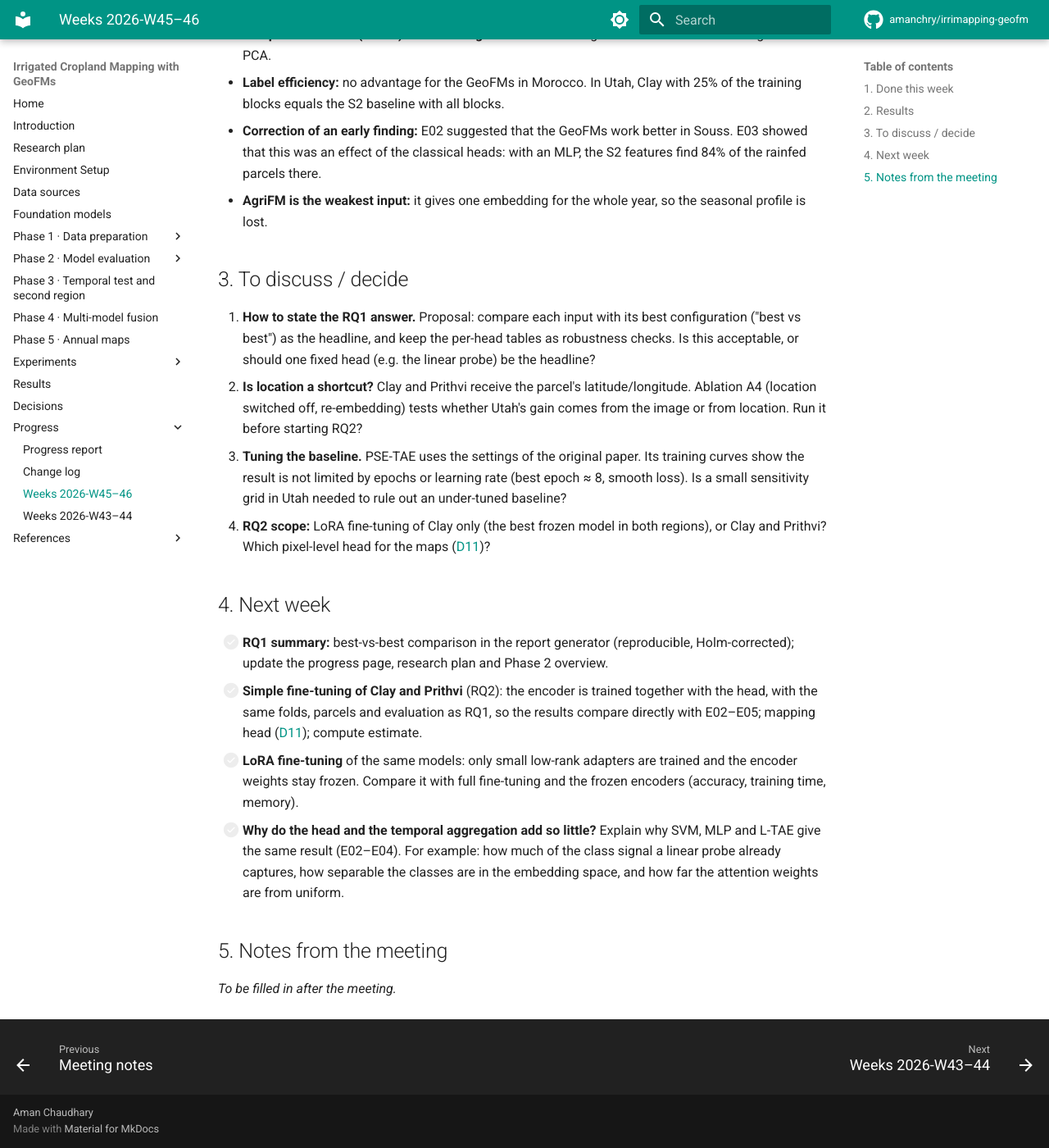
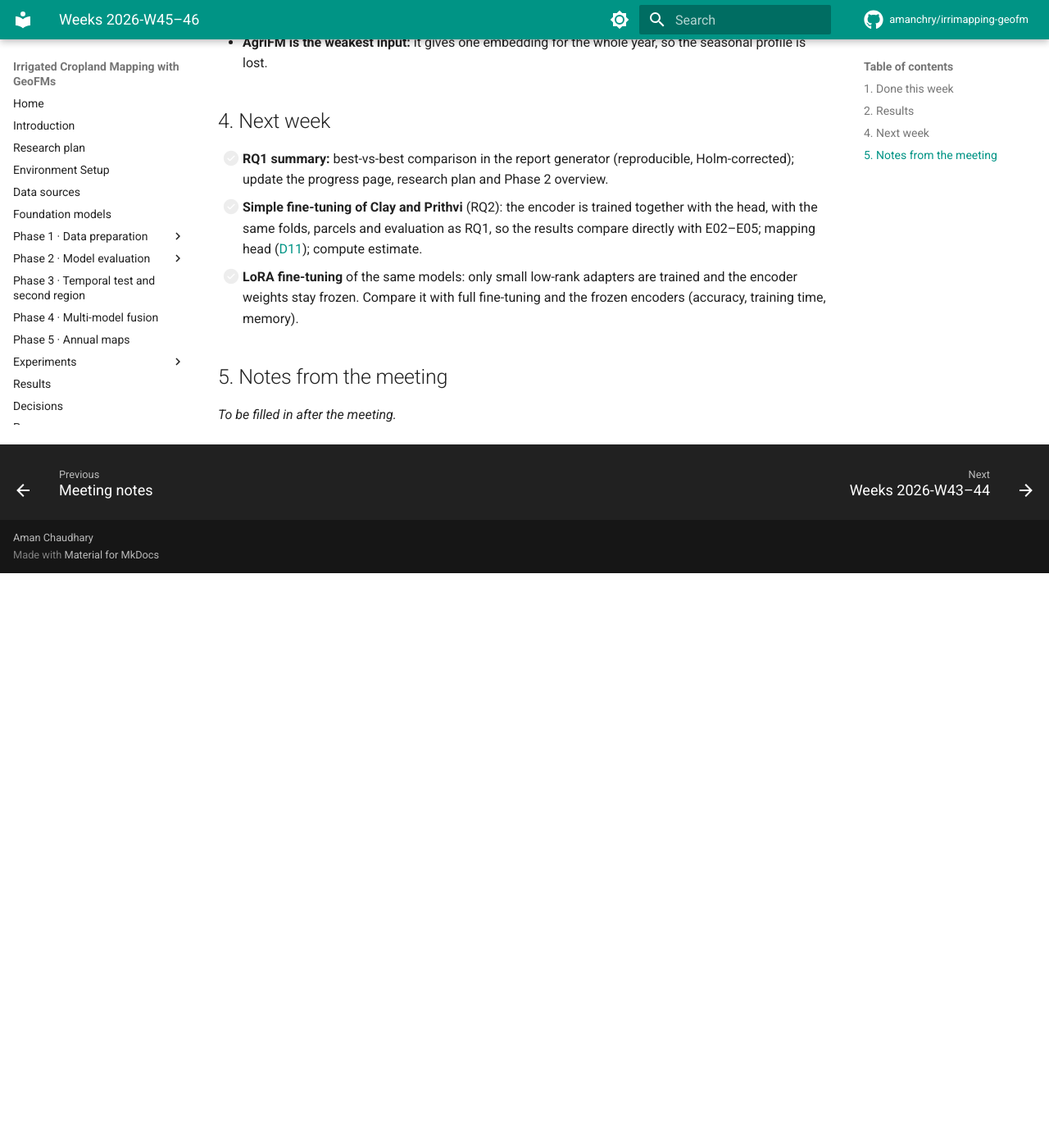
Before and after one commit to amanchry/irrimapping-geofm, an MkDocs documentation site: the page built from docs/weekly/2026-W45-46.md, in a window 1280 px wide and 1400 px high, scrolled down 2013 px. Shown: the whole window at 82% size. Built offline with MkDocs 1.6.1 and Material for MkDocs 9.7.7, drawn with Linux system fonts in a browser that asks for light colours; comment, search, counter and statistics services are not loaded; after the commit the page ends 2712 px from its top, so only the background shows below that; some of the changed text lies outside the part shown.

Commit message:
Weekly notes W45-46: shorter done list, discussion points hidden

```diff
--- a/docs/weekly/2026-W45-46.md
+++ b/docs/weekly/2026-W45-46.md
@@ -10,8 +10,6 @@
   → [Utah training data](../phase1_data/utah.md), [decision D13](../decisions.md#d13-utah-as-a-second-independent-study-area).
 - **Sentinel-2 only for every input** (foundation models and baselines), so that all inputs use the same optical
   data and both regions are treated alike → [D14](../decisions.md#d14-sentinel-2-only-for-every-input).
-- **AgriFM fixed:** it is now normalised with the region's own chip statistics, and Morocco and Utah were re-embedded
-  → [D15](../decisions.md#d15-agrifm-normalised-with-the-statistics-of-the-regions-chips).
 - **Embeddings of all four GeoFMs for both regions** (Utah on the HPC cluster).
 - **RQ1 experiment plan:** four experiments, each changing one thing. Each runs in both regions, with label efficiency
   (10/25/50% of the training blocks × 3 draws) inside every experiment
@@ -22,10 +20,7 @@
     - [E03](../experiments/E03_frozen_pca_mlp/report.md) · PCA + MLP head
     - [E04](../experiments/E04_frozen_ltae/report.md) · L-TAE temporal attention + MLP
     - [E05](../experiments/E05_psetae_scratch/report.md) · PSE-TAE trained from scratch (neural baseline)
-- **Documentation:**
-    - how each model handles time → [frozen encoders §5.2](../phase2_models/frozen_encoders.md);
-    - Data sources reorganised as a catalogue → [data sources](../data_source/index.md);
-    - download scripts for the ESA WorldCover and LGRIP30 map layers.
+
 
 ## 2. Results
 
@@ -54,7 +49,7 @@
   effect of the classical heads: with an MLP, the S2 features find 84% of the rainfed parcels there.
 - **AgriFM is the weakest input:** it gives one embedding for the whole year, so the seasonal profile is lost.
 
-## 3. To discuss / decide
+<!-- ## 3. To discuss / decide
 1. **How to state the RQ1 answer.** Proposal: compare each input with its best configuration ("best vs best") as the
    headline, and keep the per-head tables as robustness checks. Is this acceptable, or should one fixed head (e.g.
    the linear probe) be the headline?
@@ -65,7 +60,7 @@
    not limited by epochs or learning rate (best epoch ≈ 8, smooth loss). Is a small sensitivity grid in Utah needed
    to rule out an under-tuned baseline?
 4. **RQ2 scope:** LoRA fine-tuning of Clay only (the best frozen model in both regions), or Clay and Prithvi? Which
-   pixel-level head for the maps ([D11](../decisions.md#d11-two-kinds-of-head-parcel-benchmark-and-mapping-model))?
+   pixel-level head for the maps ([D11](../decisions.md#d11-two-kinds-of-head-parcel-benchmark-and-mapping-model))? -->
 
 ## 4. Next week
 - [ ] **RQ1 summary:** best-vs-best comparison in the report generator (reproducible, Holm-corrected); update the
@@ -75,9 +70,9 @@
       ([D11](../decisions.md#d11-two-kinds-of-head-parcel-benchmark-and-mapping-model)); compute estimate.
 - [ ] **LoRA fine-tuning** of the same models: only small low-rank adapters are trained and the encoder weights stay
       frozen. Compare it with full fine-tuning and the frozen encoders (accuracy, training time, memory).
-- [ ] **Why do the head and the temporal aggregation add so little?** Explain why SVM, MLP and L-TAE give the same
+<!-- - [ ] **Why do the head and the temporal aggregation add so little?** Explain why SVM, MLP and L-TAE give the same
       result (E02–E04). For example: how much of the class signal a linear probe already captures, how separable the
-      classes are in the embedding space, and how far the attention weights are from uniform.
+      classes are in the embedding space, and how far the attention weights are from uniform. -->
 
 ## 5. Notes from the meeting
 _To be filled in after the meeting._
```
